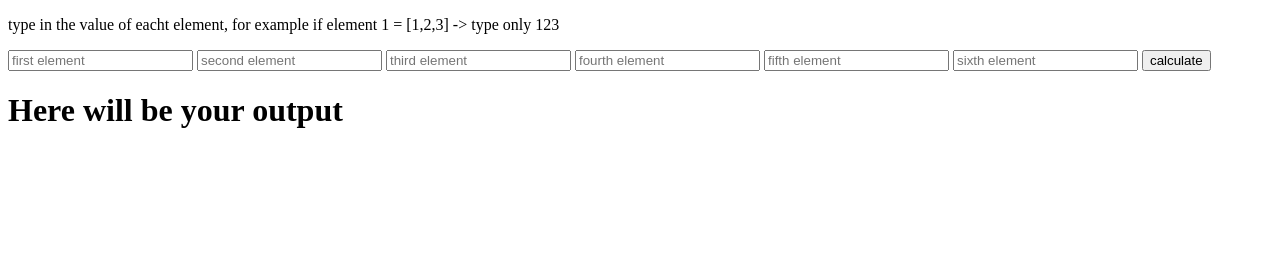
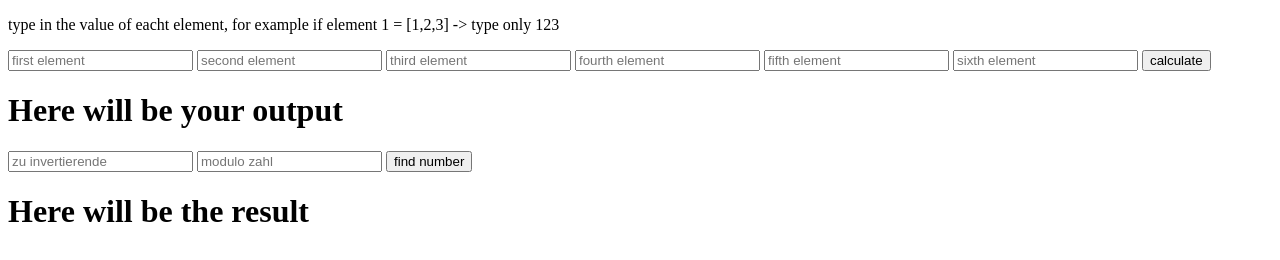
Before and after one commit to coreazon/perm-table, a plain HTML site: page index.html in a window 1280 px wide. Drawn offline with Linux system fonts and the light colour scheme.

Commit message:
added inv for multiplication

```diff
--- a/index.html
+++ b/index.html
@@ -24,6 +24,14 @@
         <div class="output">
             <h1 id="outp">Here will be your output</h1>
         </div>
+        <div class="inv">
+            <input type="text" placeholder="zu invertierende" id="inverse">
+            <input type="text" placeholder="modulo zahl" id="mod">
+            <button class="find" onclick="findInv()">find number</button>
+        </div>
+        <div class="modout">
+            <h1 id="modo">Here will be the result</h1>
+        </div>
     </div>
 </body>
 </html>
--- a/script.js
+++ b/script.js
@@ -34,3 +34,17 @@ function getI(p, i) {
     if (i == 2) return p.charAt(1)
     return p.charAt(2)
 }
+
+function findInv() {
+    var ZuInvertierendeZahl = document.getElementById("inverse").value;
+    console.log(ZuInvertierendeZahl)
+    var ModuloZahl = document.getElementById("mod").value;
+    res = 0;
+    for(var i = 0; i<1000; i++) {
+        if ((ZuInvertierendeZahl * i) % ModuloZahl == 1) {
+            res = i;
+            break;
+        }
+    }
+    document.getElementById("modo").innerHTML = res
+}
```
